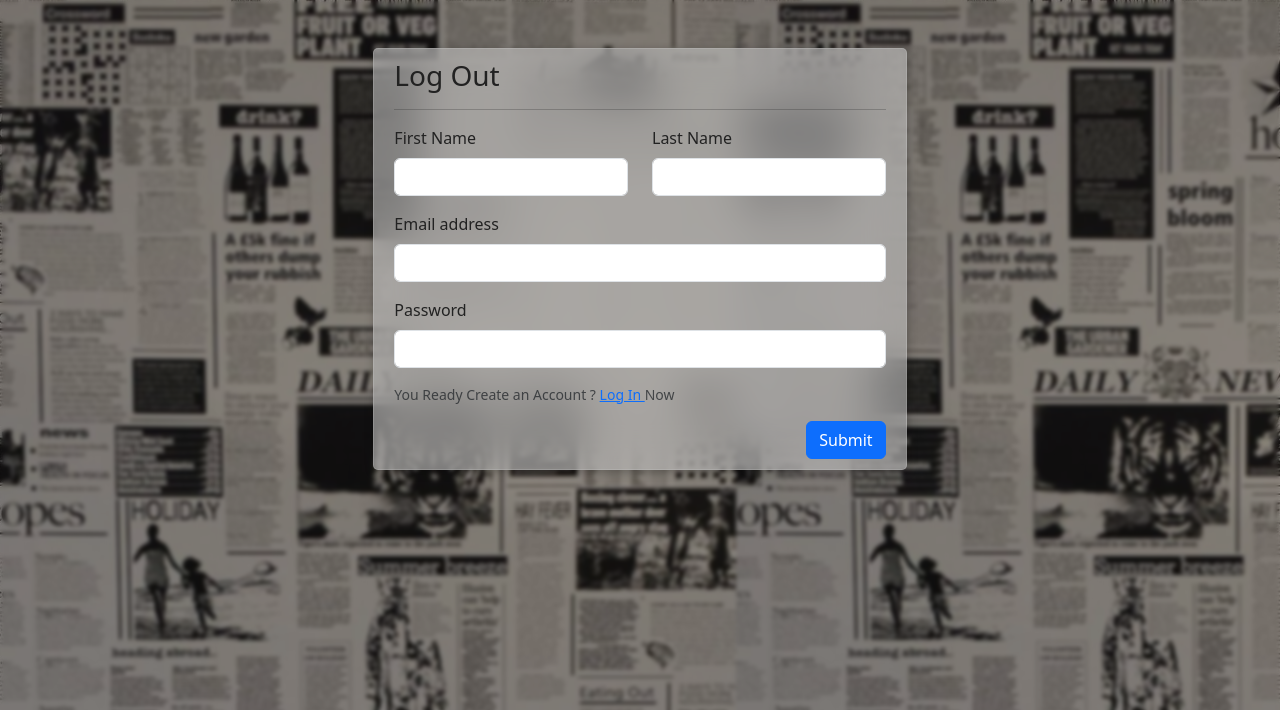
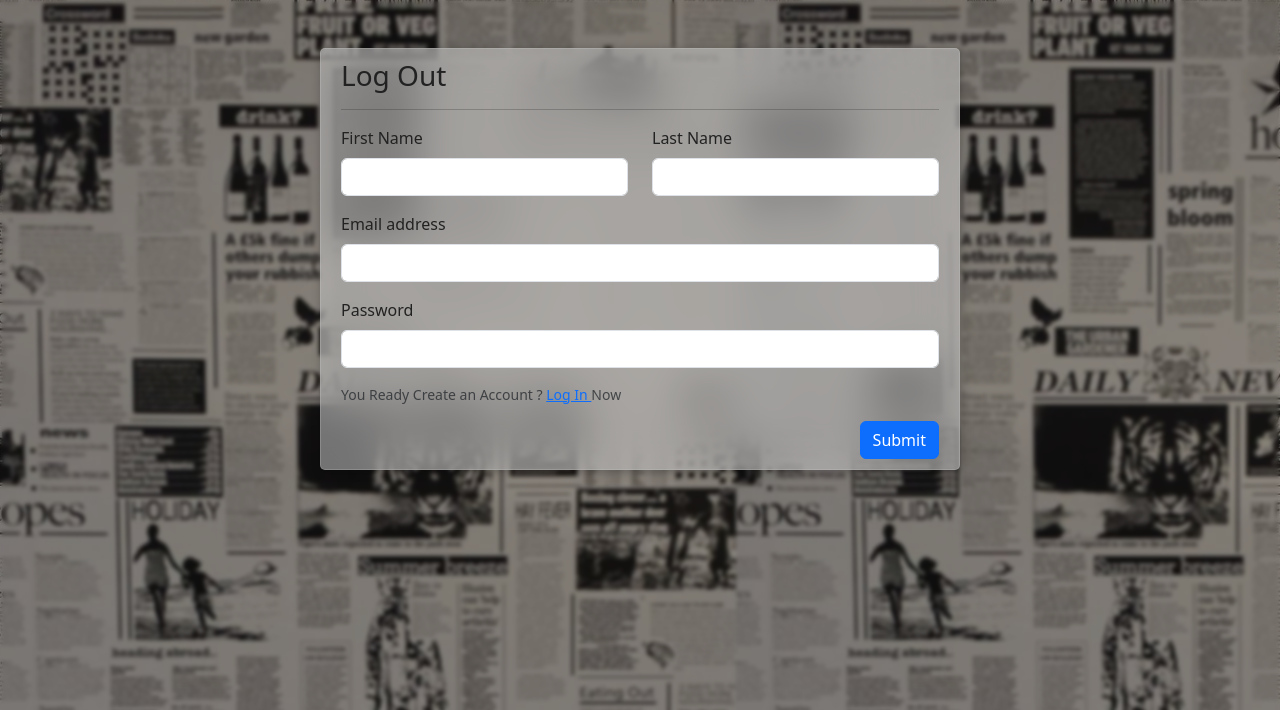
Before and after one commit to marouane-tabib/CultureDev.to, a PHP site: page /pages/register.php in a window 1280 px wide. Shown: the top 710 px of the page. Run offline with PHP 8.4, Linux system fonts and the light colour scheme.

Commit message:
change register and login pages style - completed

```diff
--- a/pages/login.php
+++ b/pages/login.php
@@ -11,7 +11,7 @@
                 <label for="exampleInputPassword1" class="form-label">Password</label>
                 <input type="password" class="form-control" id="exampleInputPassword1">
             </div>
-            <div class="form-text mb-3">You Need an Account ? <a href="logout.php">Log Out </a>Now</div>
+            <div class="form-text mb-3">You Need an Account ? <a href="register.php">Register</a> Now</div>
             <div class="btn-box">
                 <button type="submit" class="btn btn-primary">Submit</button>
             </div>
--- a/pages/register.php
+++ b/pages/register.php
@@ -1,6 +1,6 @@
 <?php $title = "Register" ; $fade = true?>
 <?php include'../layouts/header.php'; ?>
-    <div class="data-form-box bg-white mx-auto mt-5 col-md-5 col-11">
+    <div class="data-form-box bg-white mx-auto mt-5 col-md-6 col-11">
         <h3>Log Out</h3><hr>
         <form>
             <div class="row">
```
